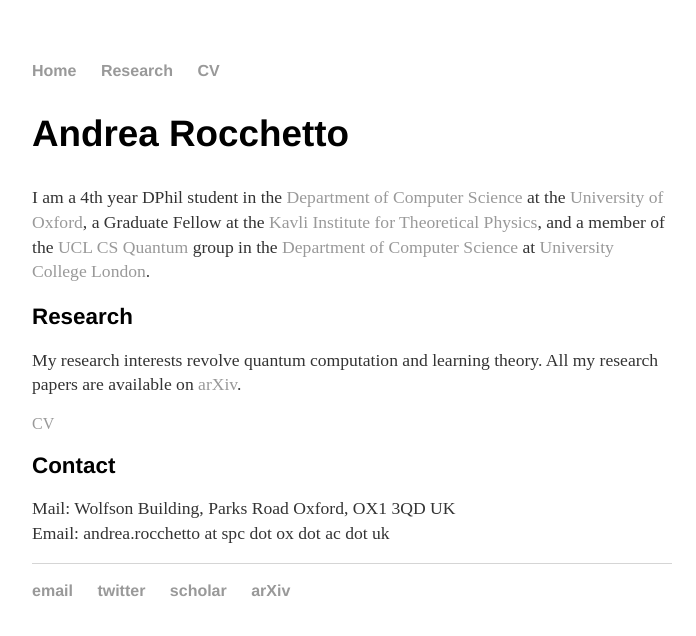
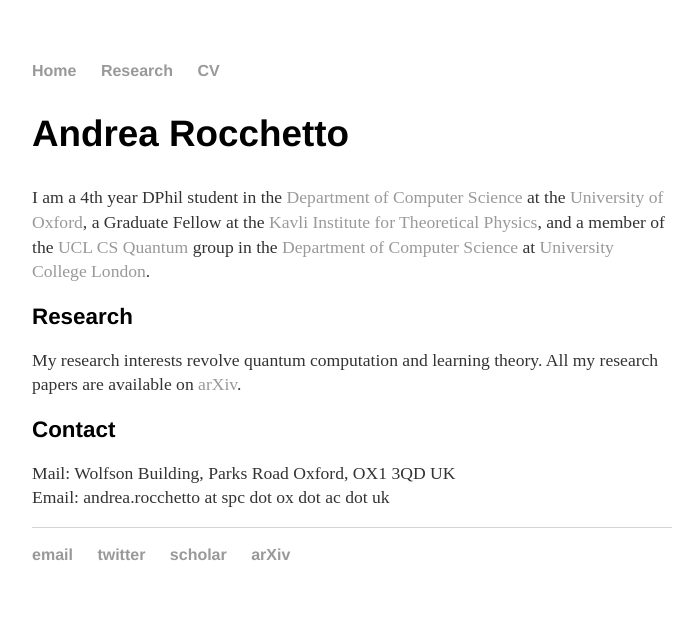
Before and after one commit to andrearocchetto/andrearocchetto.github.io, a Jekyll site: the page built from index.html, in a window 1280 px wide. Shown: the top 636 px of the page, without its empty margins (288-984 px from the left). Built offline with Jekyll 4.4.1, drawn with Linux system fonts in a browser that asks for light colours.

Commit message:
cv again

```diff
--- a/_layouts/default.html
+++ b/_layouts/default.html
@@ -12,7 +12,7 @@
 	        		<li><a href="/">Home</a></li>
 		        	<!-- <li><a href="/about">About</a></li> -->
 							<li><a href="/research">Research</a></li>
-	        		<li><a href="https://docs.google.com/viewer?url=https://github.com/andrearocchetto/andrearocchetto.github.io/blob/master/pdfs/CV_Andrea_Rocchetto_academic.pdf" target="_blank">CV</a></li>
+	        		<a href="https://docs.google.com/viewer?url=https://github.com/andrearocchetto/andrearocchetto.github.io/raw/master/pdfs/CV_Andrea_Rocchetto_academic.pdf" target="_blank">CV</a>
 	    		</ul>
 			</nav>
 			<div class="container">
--- a/index.html
+++ b/index.html
@@ -10,9 +10,6 @@
 	<p>My research interests revolve quantum computation and learning theory. All my research papers are available on <a href="https://arxiv.org/search/?searchtype=author&query=Rocchetto%2C+A">arXiv</a>.</p>
 	  </body>
 	</html>
-
-<a href="https://docs.google.com/viewer?url=https://github.com/andrearocchetto/andrearocchetto.github.io/blob/master/pdfs/CV_Andrea_Rocchetto_academic.pdf" target="_blank">CV</a>
-
 	<h4>Contact</h4>
 	<p>Mail: Wolfson Building, Parks Road Oxford, OX1 3QD UK <br>
 		Email: andrea.rocchetto at spc dot ox dot ac dot uk</p>
```
